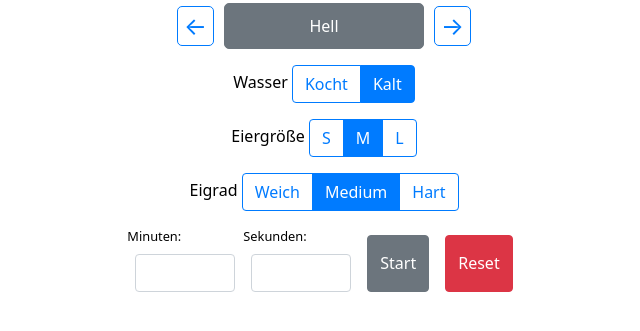
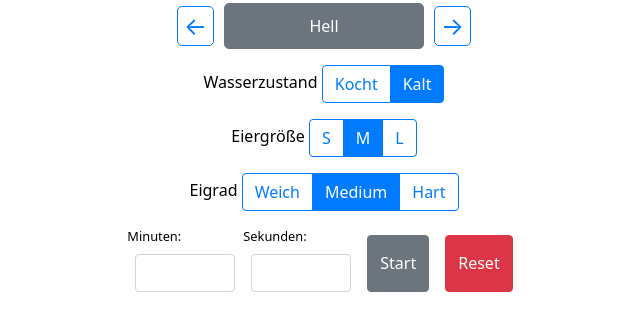
Before and after one commit to vietamin/eieruhr, an Electron app: page index.html in a window 800 px wide. Shown: the part 169-500 px from the top of the page, without its empty margins (76-716 px from the left). Drawn offline with nearby package versions, Linux system fonts and the light colour scheme; some packages are replaced by stand-ins of ours; a script that the page names is missing.

Commit message:
minor fix of a word

```diff
--- a/index.html
+++ b/index.html
@@ -38,7 +38,7 @@
           </div>
           <!-- Wasser State -->
           <div class="m-2">
-            <label class="form-label">Wasser</label>
+            <label class="form-label">Wasserzustand</label>
             <div class="btn-group" role="group">
                 <button type="button" class="btn btn-outline-primary water-state" data-water="cooking">Kocht</button>
                 <button type="button" class="btn btn-outline-primary water-state active" data-water="cold">Kalt</button>
```
